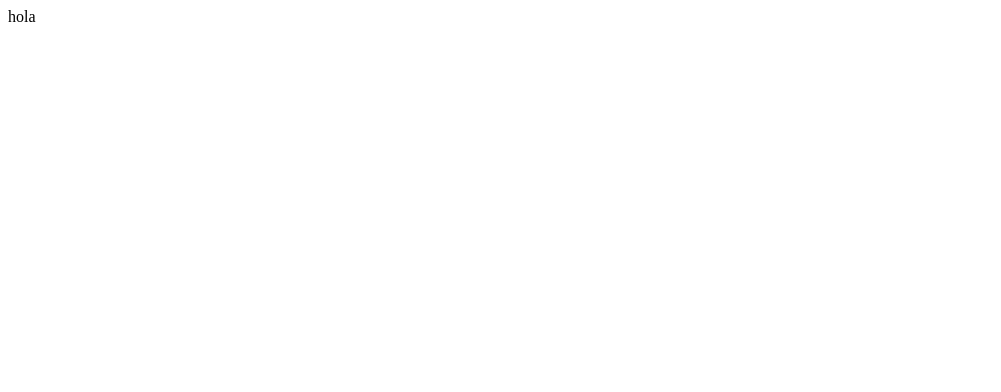
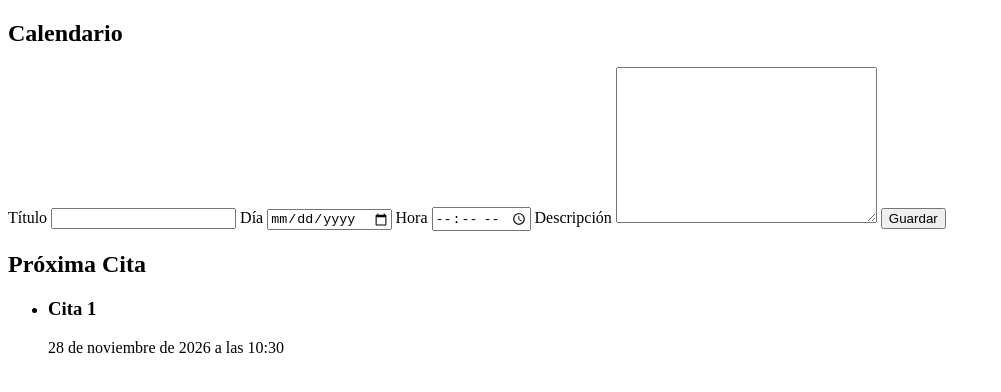
Before and after one commit to Blexca/APP, a plain HTML site: page index.html in a window 1280 px wide. Shown: the whole page, without its empty margins (0-1001 px from the left). Drawn offline with Linux system fonts and the light colour scheme.

Commit message:
formulario y listas

```diff
--- a/index.html
+++ b/index.html
@@ -4,9 +4,32 @@
     <meta charset="UTF-8">
     <meta name="viewport" content="width=device-width, initial-scale=1.0">
     <meta http-equiv="X-UA-Compatible" content="ie=edge">
-    <title>Document</title>
+    <script src="js/app.js" defer></script>
+    <title>Hola Amor</title>
 </head>
 <body>
-    hola
+    <main>
+        <section>
+            <h1>Calendario</h1>
+            <form id="form-cita">
+                <label for="texto">Título</label>
+                <input type="text" name="texto" id="texto" required>
+                <label for="dia">Día</label>
+                <input type="date" name="dia" id="dia" required>
+                <label for="hora">Hora</label>
+                <input type="time" name="hora" id="hora" required>
+                <label for="descripcion">Descripción</label>
+                <textarea name="descripcion" id="descripcion" cols="30" rows="10" ></textarea>
+                <button type="submit">Guardar</button>
+            </form>
+            <h2>Próxima Cita</h2>
+            <ul id="lista-citas">
+                <li>
+                    <h3>Cita 1</h3>
+                    <time datetime="2026-11-28T10:30">28 de noviembre de 2026 a las 10:30 </time>
+                </li>
+            </ul>
+        </section>
+    </main>
 </body>
 </html>
```
